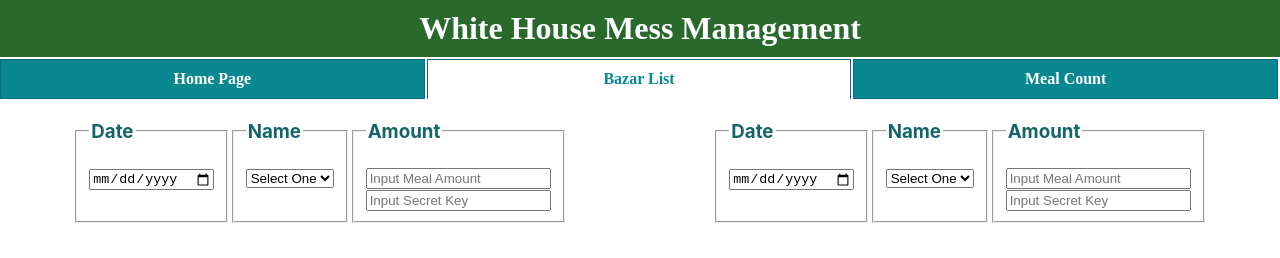
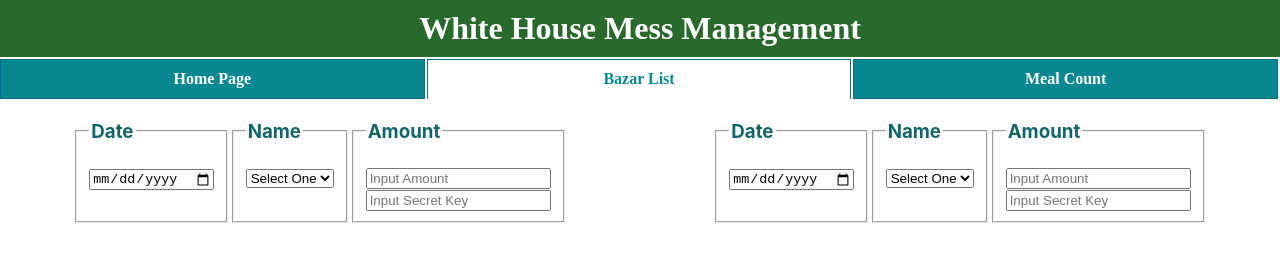
Before and after one commit to aasourav/MessManagement, a React (Create React App) app in the folder frontend/: page /bazar in a window 1280 px wide. Shown: the top 258 px of the page. Built offline with nearby package versions, Linux system fonts and the light colour scheme; no server answers.

Commit message:
Bazar.jsx palce holder edited , change shcama type of expense.js

```diff
--- a/frontend/src/component/sectionComponent/baxzarList/Bazar.jsx
+++ b/frontend/src/component/sectionComponent/baxzarList/Bazar.jsx
@@ -170,7 +170,7 @@ export default function Bazar(){
                                 </fieldset>
                                 <fieldset>
                                     <legend> <h3>Amount</h3></legend>
-                                    <input placeholder='Input Meal Amount' type="text" name="amount" value={Data.amount} onChange={handleExpenseChange} />
+                                    <input placeholder='Input Amount' type="text" name="amount" value={Data.amount} onChange={handleExpenseChange} />
                                     <br/>
                                     <input placeholder='Input Secret Key' type='password' name='scrt' value={scrt} onChange={cngScrt}/>
                                 </fieldset>
@@ -196,7 +196,7 @@ export default function Bazar(){
                                 </fieldset>
                                 <fieldset>
                                     <legend> <h3>Amount</h3></legend>
-                                    <input placeholder='Input Meal Amount' type="text" name="amount" value={Data1.amount} onChange={handleDepositChange} />
+                                    <input placeholder='Input Amount' type="text" name="amount" value={Data1.amount} onChange={handleDepositChange} />
                                     <br/>
                                     <input placeholder='Input Secret Key' type='password' name='scrt1' value={scrt1} onChange={cngScrt}/>
                                 </fieldset>
```
Also changed, not shown: 1 other file (tests, documents, lock files or other folders).
